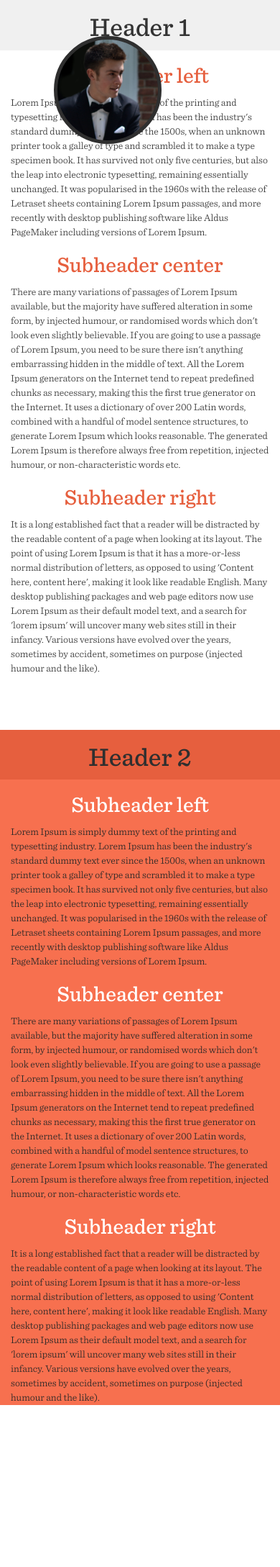
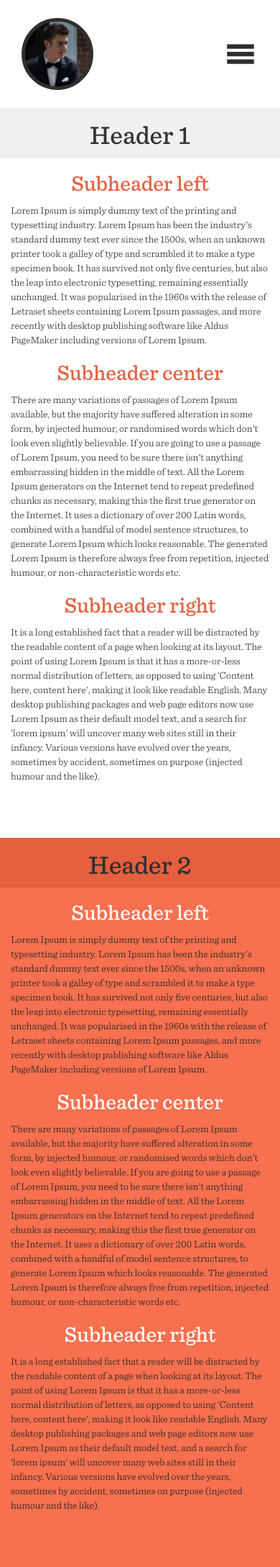
Before and after one commit to hmajoros/web, a Flask app: page /beta in a window 390 px wide. Shown: the whole page at 72% size. Before the commit the page ends 1952 px from the top, so only its background shows below. Run offline with Flask 2, Linux system fonts and the light colour scheme; some libraries are stand-ins or nearby versions.

Commit message:
adding basic mobile responsiveness

```diff
--- a/web/static/stylesheets/beta.css
+++ b/web/static/stylesheets/beta.css
@@ -84,15 +84,43 @@ h1, h2, h3, h4, h5, h6,
 .row-header {
   background-color: #f0f0f0; }
 
+.row-section {
+  padding-bottom: 75px; }
+
 .row-header-alt {
-  margin-top: 75px;
   color: #2f2f2f;
   background-color: #E65F3E; }
 
 .row-section-alt {
   background-color: #f7704f;
-  color: #262626; }
+  color: #262626;
+  padding-bottom: 75px; }
   .row-section-alt .standout {
     color: white; }
 
+#nav-btn {
+  display: none;
+  width: 50px;
+  height: 50px;
+  background: url("/static/images/nav-btn.png") no-repeat;
+  background-size: contain; }
+
+/* some media queries */
+@media screen and (max-width: 768px) {
+  #face {
+    position: absolute;
+    width: 100px;
+    height: 100px;
+    top: 25px;
+    left: 30px; }
+
+  #nav-btn {
+    display: block;
+    position: absolute;
+    top: 50px;
+    right: 30px; }
+
+  .container-fluid {
+    margin-top: 150px; } }
+
 /*# sourceMappingURL=beta.css.map */
--- a/web/static/stylesheets/beta.scss
+++ b/web/static/stylesheets/beta.scss
@@ -126,11 +126,10 @@ h1, h2, h3, h4, h5, h6,
 }
 
 .row-section {
-
+    padding-bottom: 75px;
 }
 
 .row-header-alt {
-    margin-top: 75px;
     color: $secondary;
     background-color: $primary;
 }
@@ -138,8 +137,46 @@ h1, h2, h3, h4, h5, h6,
 .row-section-alt {
     background-color: $primary + #111;
     color: $tertiary;
+    padding-bottom: 75px;
 
     & .standout {
         color: white;
     }
 }
+
+#nav-btn {
+    display: none;
+    width: 50px;
+    height: 50px;
+    background: url("/static/images/nav-btn.png") no-repeat;
+    background-size: contain;
+}
+
+/* some media queries */
+
+// TODO: add a variable $headerHeightMobile or something
+// $headerHeightMin = 150px;
+$headerPadding: 30px;
+
+@media screen and (max-width: 768px) {
+    #face {
+        position: absolute;
+        width: 100px;
+        height: 100px;
+        // top: ($headerHeightMin - 100) / 2
+        top: 25px;
+        left: $headerPadding;
+    }
+
+    #nav-btn {
+        display: block;
+        position: absolute;
+        // top: ($headerHeightMin - 50) / 2
+        top: 50px;
+        right: $headerPadding;
+    }
+
+    .container-fluid {
+        margin-top: 150px;
+    }
+}
--- a/web/templates/beta.html
+++ b/web/templates/beta.html
@@ -10,6 +10,8 @@
     <body>
 
     <div id="face"></div>
+
+    <div id="nav-btn"></div>
 
     <div id="header" class="hide">
         <div id="header-nav">
```
Also changed, not shown: web/static/images/nav-btn.png (added), 1 other file.
